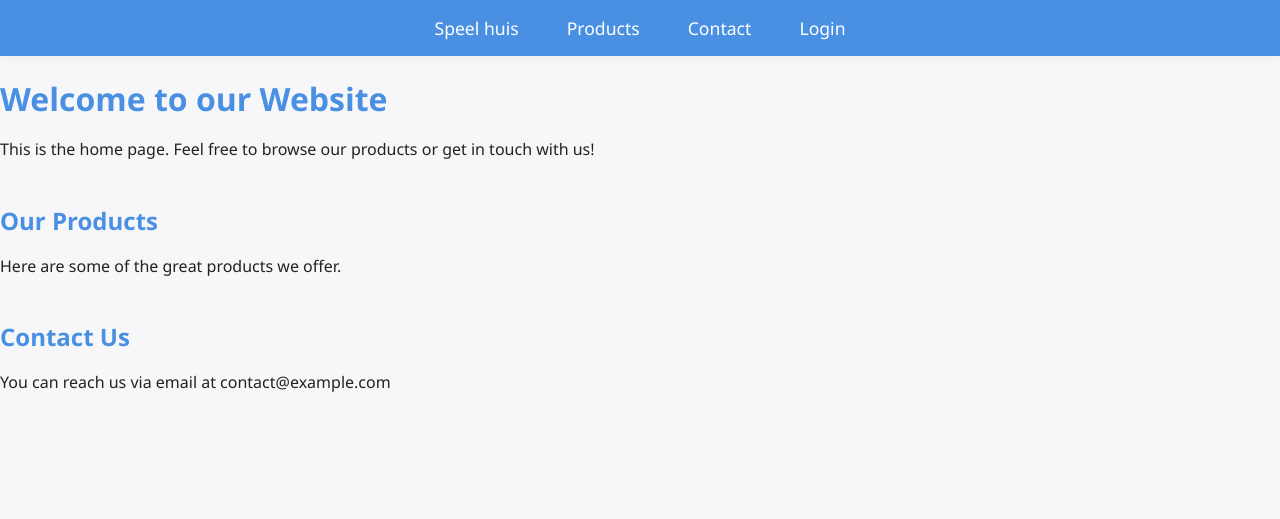
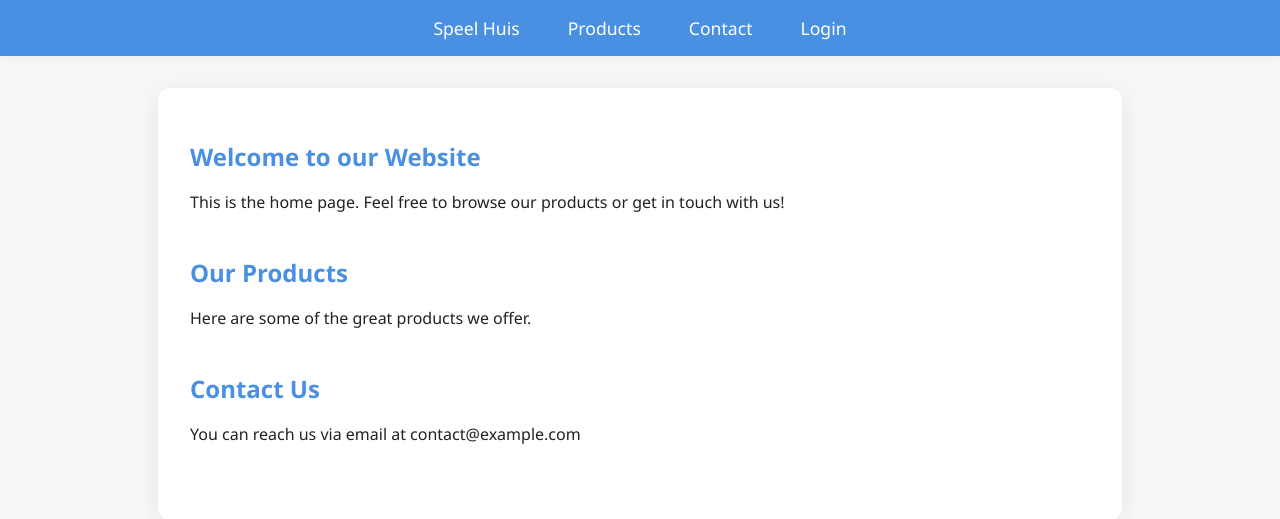
Before and after one commit to Handedblade/Speelhuis-project-nova-college, a PHP site: page / in a window 1280 px wide. Shown: the top 519 px of the page. Run offline with PHP 8.4, Linux system fonts and the light colour scheme.

Commit message:
changed index

```diff
--- a/index.php
+++ b/index.php
@@ -10,40 +10,38 @@ include "Classes/themes.php";
 
 <!DOCTYPE html>
 <html lang="en">
-
 <head>
     <meta charset="UTF-8">
-    <link rel="stylesheet" href="css/index.css">
+    <link rel="stylesheet" href="index.css">
     <meta name="viewport" content="width=device-width, initial-scale=1.0">
-    <title>speel hyuis</title>
+    <title>Speel Huis</title>
 </head>
-
 <body>
 
     <!-- Navigation bar -->
-    <div class="navbar">
-        <a href="#home">Speel huis</a>
+    <nav class="navbar" aria-label="Main navigation">
+        <a href="#home">Speel Huis</a>
         <a href="#products">Products</a>
         <a href="#contact">Contact</a>
-        <a href="login"> Login </a>
-    </div>
+        <a href="login">Login</a>
+    </nav>
 
-    <!-- Main content -->
-    <div class="content" id="home">
+    <main>
+        <section class="content" id="home">
             <h1>Welcome to our Website</h1>
             <p>This is the home page. Feel free to browse our products or get in touch with us!</p>
-    </div>
+        </section>
 
-    <div class="content" id="products">
+        <section class="content" id="products">
             <h2>Our Products</h2>
             <p>Here are some of the great products we offer.</p>
-    </div>
+        </section>
 
-    <div class="content" id="contact">
+        <section class="content" id="contact">
             <h2>Contact Us</h2>
             <p>You can reach us via email at contact@example.com</p>
-    </div>
+        </section>
+    </main>
 
 </body>
-
 </html>
```
Lines whose indentation alone changed are shown as unchanged.
